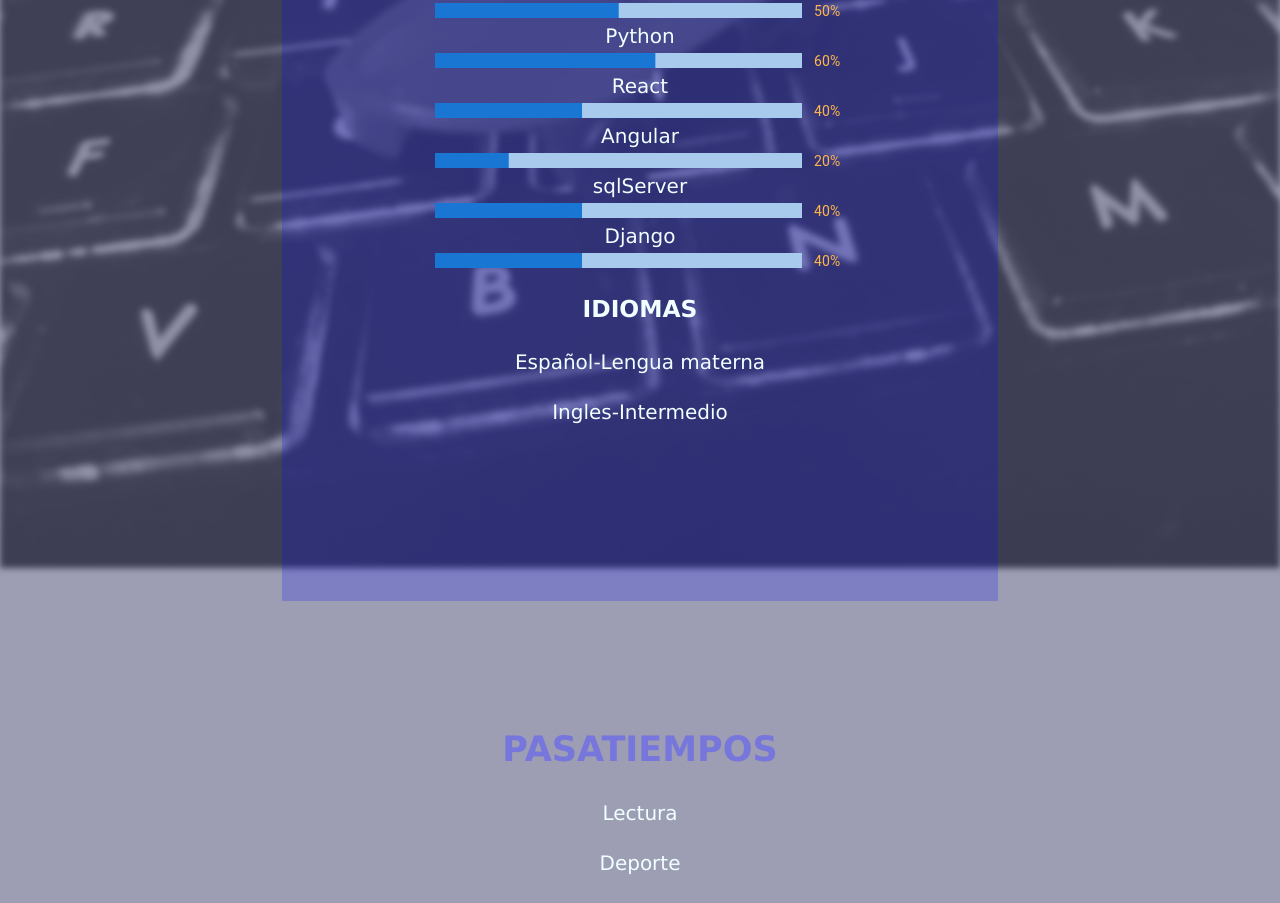
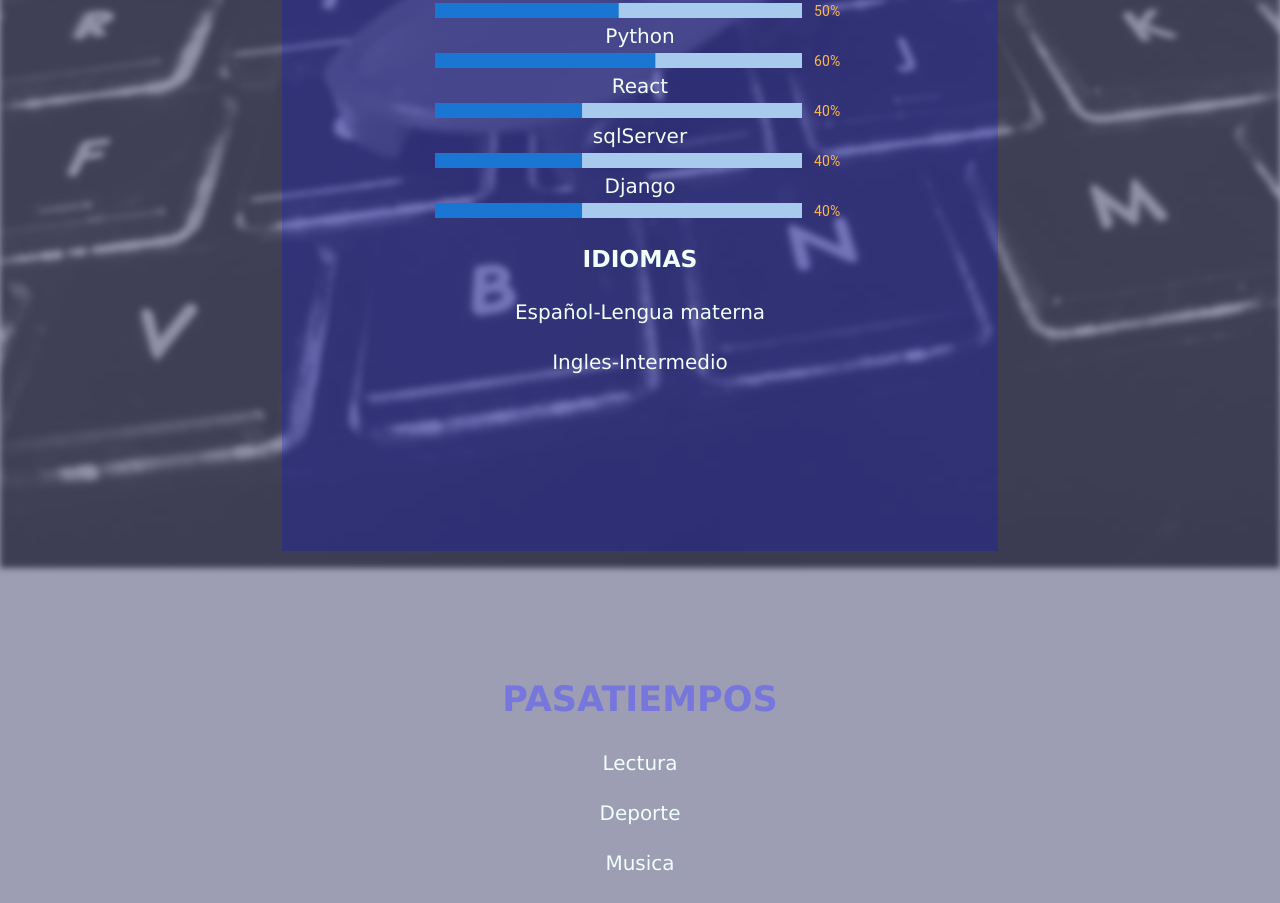
Before and after one commit to MarcoAntonioHL/CV_Marco_Antonio, a React (Create React App) app: page / in a window 1280 px wide. Shown: the part 3282-4185 px from the top of the page. Built offline with nearby package versions, Linux system fonts and the light colour scheme.

Commit message:
cambio aptitudes

```diff
--- a/src/Componentes/Contenido/Aptitudes.js
+++ b/src/Componentes/Contenido/Aptitudes.js
@@ -56,7 +56,7 @@ function Aptitudes(){
                     <div>javaScript<Funcionamiento valor={50}></Funcionamiento></div>
                     <div>Python<Funcionamiento valor={60}></Funcionamiento></div>
                     <div>React<Funcionamiento valor={40}></Funcionamiento></div>
-                    <div>Angular<Funcionamiento valor={20}></Funcionamiento></div>
+                    {/*<div>Angular<Funcionamiento valor={20}></Funcionamiento></div>*/}
                     <div>sqlServer<Funcionamiento valor={40}></Funcionamiento></div>
                     <div>Django<Funcionamiento valor={40}></Funcionamiento></div>
                     <h3>IDIOMAS</h3>
--- a/src/index.css
+++ b/src/index.css
@@ -1,5 +1,4 @@
 body {
-  display: block;
   margin: 0;
   font-family: -apple-system, BlinkMacSystemFont, 'Segoe UI', 'Roboto', 'Oxygen',
     'Ubuntu', 'Cantarell', 'Fira Sans', 'Droid Sans', 'Helvetica Neue',
```
